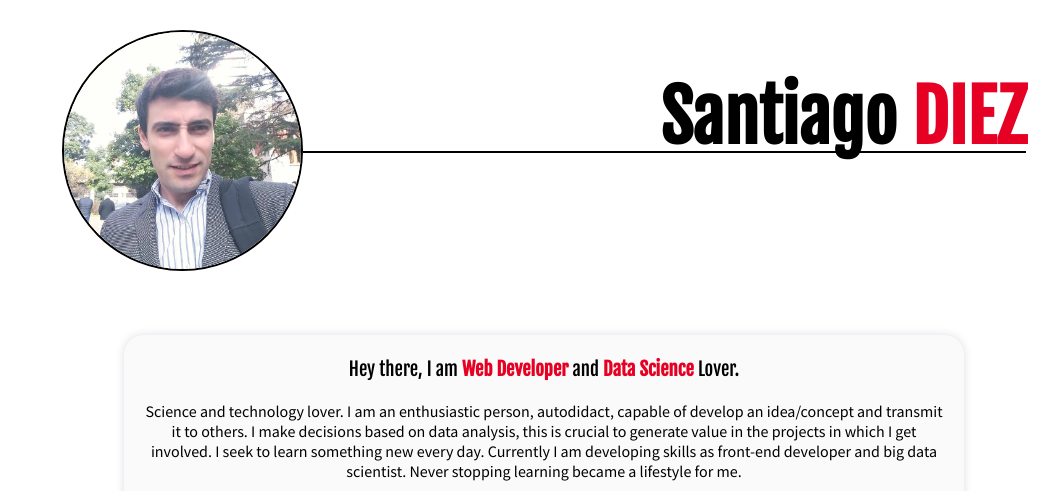
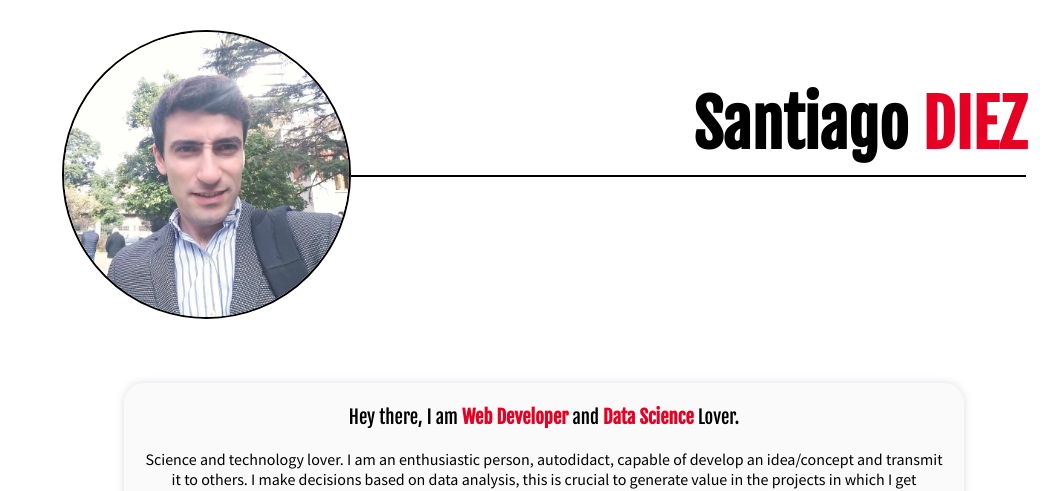
Before and after one commit to santiagodiez/SantiagoDiez.github.io, a plain HTML site: page index.html in a window 1280 px wide. Shown: the top 491 px of the page, without its empty margins (96-1155 px from the left). Drawn offline with Linux system fonts and the light colour scheme; files whose address does not match are found by name.

Commit message:
aumente tamño de imagen

```diff
--- a/style.css
+++ b/style.css
@@ -78,7 +78,7 @@ p {
 .hero{
     text-align: right;
     display: grid;
-    grid-template: repeat(2, 50%)/25% 75%;
+    grid-template: repeat(2, 50%)/30% 70%;
     margin:30px;
     height: auto;
 }
@@ -88,8 +88,9 @@ p {
     margin:0;
 }
 .hero h1{
-    font-size:5.5vw;
-    margin:6% 0 0 0;
+    font-size:5vw;
+    margin:8% 0 0 0;
+
 }
 .hero
 .surname
```
